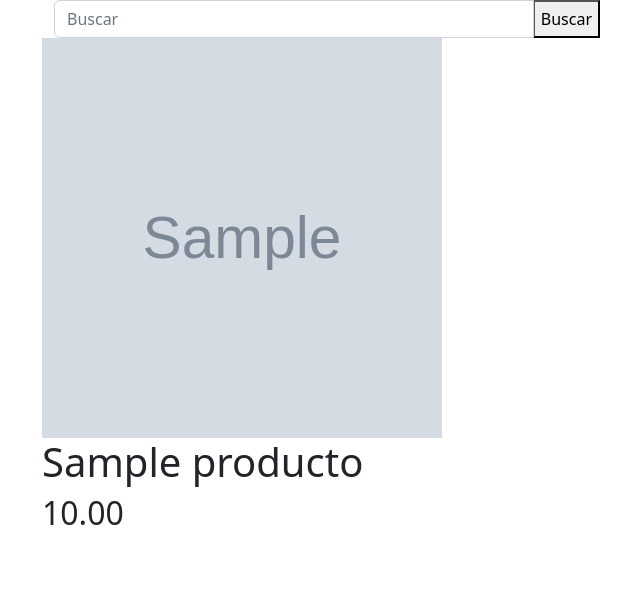
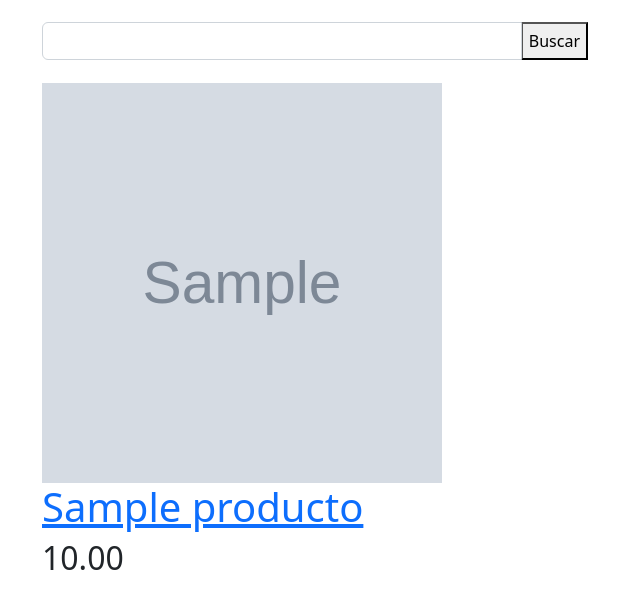
Before and after one commit to pabsanper/ACME-Cycling, a Django app: page /catalogo/ in a window 1280 px wide. Shown: the part 72-681 px from the top of the page, without its empty margins (40-680 px from the left). Run offline with Django 3.2, Linux system fonts and the light colour scheme; tables that the repository leaves empty hold one stand-in row (values such as "Sample post"); grey boxes marked "Sample" are stand-in pictures.

Commit message:
feat: revision catalogo y busqueda

```diff
--- a/ProyectoDjango/ACMECycling/ACMECycling/urls.py
+++ b/ProyectoDjango/ACMECycling/ACMECycling/urls.py
@@ -25,5 +25,5 @@ urlpatterns = [
     path('',views.inicio),
     path('catalogo/', views.listar),
     path('catalogo/', views.buscador, name='busqueda'),
-    path('productos/producto/<int:id_producto>',views.detalles_productos),
+    path('catalogo/producto/<int:id_producto>',views.detalles_productos),
 ] + static(settings.MEDIA_URL, document_root=settings.MEDIA_ROOT)
--- a/ProyectoDjango/ACMECycling/producto/templates/catalogo.html
+++ b/ProyectoDjango/ACMECycling/producto/templates/catalogo.html
@@ -5,13 +5,12 @@
 {% block content %}
 
 
-<div class="container">
-    <div class="row"></div>
+<div class="row" style="padding-bottom: 2%; padding-top: 2%">
     <div class="col-md-6">
         <form method="get">
             <div id="custom-search-input">
                 <div class="input-group col-md-12">
-                    <input type="text" class="form-control" placeholder="Buscar" name="buscar">
+                    <input type="text" class="form-control" placeholder="Buscar" name="buscar" value=" {{ request.GET.buscar }}">
                     <button type="submit" class="boton btn-succes">Buscar</button>
                 </div>
             </div>
@@ -29,7 +28,9 @@
         </div>
         <div class="col-md-8">
             <div class="row">
+                <a href='producto/{{producto.id}}'>
                 <h1>{{ producto.nombre }}</h1>
+                </a>
             </div>
             <div class="row">
                 <h2>{{ producto.precio }}</h2>
--- a/ProyectoDjango/ACMECycling/producto/views.py
+++ b/ProyectoDjango/ACMECycling/producto/views.py
@@ -15,7 +15,6 @@ def detalles_productos(request, id_producto):
 
 def buscador(request):
     busqueda = request.GET.get("buscar")
-    productos = Producto.objects.all()
 
     if busqueda:
         productos = Producto.objects.filter( Q(nombre__icontains = busqueda) |
@@ -25,4 +24,11 @@ def buscador(request):
     return render(request, 'catalogo.html', {'productos':productos})
 
 def listar(request):
-    return render(request, 'catalogo.html', {'productos': Producto.objects.all()})
+    busqueda = request.GET.get("buscar")
+    if busqueda:
+        productos = Producto.objects.filter( Q(nombre__icontains = busqueda) |
+                                             Q(descripcion__icontains = busqueda) |
+                                             Q(categoria__icontains = busqueda)).distinct()
+    else:
+        productos = Producto.objects.all()
+    return render(request, 'catalogo.html', {'productos':productos})
```
Also changed, not shown: ProyectoDjango/ACMECycling/media/productos/GinTonic.jpg (added), ProyectoDjango/ACMECycling/media/productos/ruedas-montaña_CHLRSUA.jpg (added).
